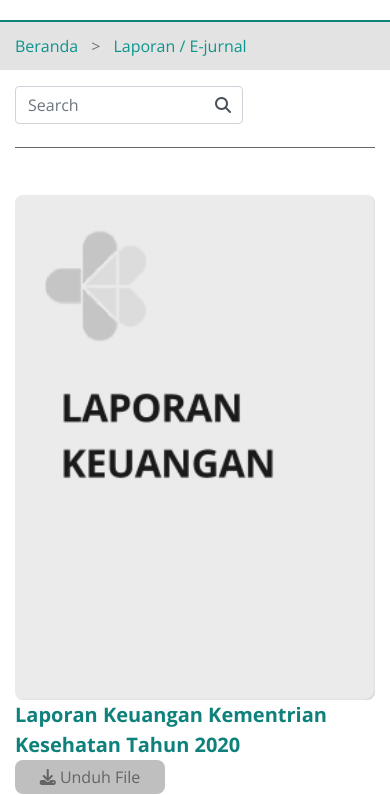
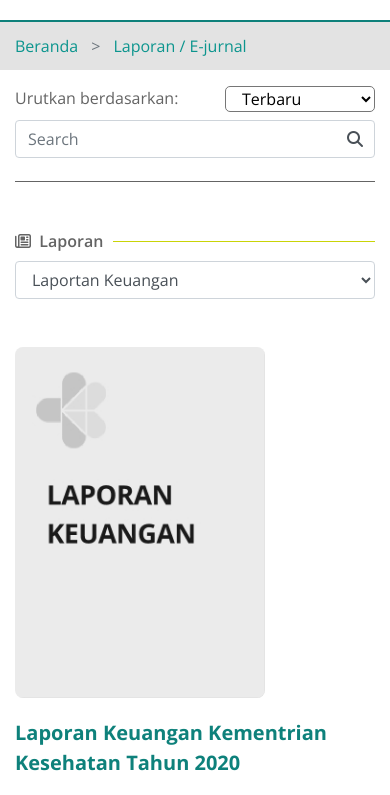
Before and after one commit to rezadevcode/menkes-v2, a website: page app/list-jurnal.html in a window 390 px wide. Shown: the part 76-871 px from the top of the page. Drawn offline with nearby package versions, Linux system fonts and the light colour scheme.

Commit message:
rapihin jurnal chaakkkkk

```diff
--- a/app/list-jurnal.html
+++ b/app/list-jurnal.html
@@ -164,8 +164,8 @@
     </section>
     <section class="search-top-wrapper">
         <div class="container">
-          <div class="d-flex justify-content-between align-items-center bd-highlight">
-            <div class="col-left d-none d-sm-block">
+          <div class="d-flex justify-content-between align-items-center bd-highlight mobile-column">
+            <div class="col-left mb-2">
               <span >Urutkan berdasarkan:</span>
               <select name="" id="">
                 <option value="">Terbaru</option>
@@ -192,7 +192,7 @@
     <section class="page-wrapper news-list list-jurnal">
       <div class="detail-page-wrapper">
         <div class="container">
-            <div class="row">
+            <div class="row reverse-mobile">
                 <div class="col-md-8">
                     <div class="group-news row">
                       <div class="col-md-3">
@@ -265,13 +265,13 @@
                     </nav>
                 </div>
             <!-- sidebar Jurnal-->
-            <div class="col-md-4 sidebar-right">
+            <div class="col-md-4 sidebar-right mb-5">
               <div class="widget news-sidebar">
                   <div class="hd-lable d-flex align-items-center">
                     <div class="lbl"><i class="fa fa-newspaper-o" aria-hidden="true"></i>&nbsp; Laporan</div>
                     <div class="col line-center"></div>
                   </div>
-                  <div class="wr-group-list">
+                  <div class="wr-group-list d-none d-sm-block">
                     <ul class="list-group">
                         <li class="list-group-item"><a href="#">Laporan Keuangan</a></li>
                         <li class="list-group-item"><a href="#">Anggaran</a></li>
@@ -280,7 +280,14 @@
                         <li class="list-group-item"><a href="#">Rencana Umum dan pengadaan</a></li>
                         <li class="list-group-item"><a href="#">Kinerja Kemenkes</a></li>
                     </ul>
-                    </div>
+                  </div>
+                  <select class="form-control d-block d-sm-none mt-2" id="exampleFormControlSelect1">
+                    <option>Laportan Keuangan</option>
+                    <option>2</option>
+                    <option>3</option>
+                    <option>4</option>
+                    <option>5</option>
+                  </select>
               </div>
             </div>
           <!-- end sidebar -->
--- a/app/scss/style.scss
+++ b/app/scss/style.scss
@@ -17,6 +17,16 @@
             color: #0E817B;
             font-weight: 700;
         }
+    }
+}
+
+.mobile-column{
+    flex-direction: column !important;
+}
+
+.reverse-mobile{
+    @media screen and (max-width:768px){
+        flex-direction: column-reverse;
     }
 }
 
@@ -610,15 +620,25 @@
 .search-top-wrapper{
     margin-bottom: 47px;
     .col-left{
+        @media screen and (max-width:768px){
+            width: 100%;
+            display: flex;
+        }
         select{
             width: 150px;
             margin-left: 5px;
             border-radius: 5px;
             background: transparent;
             padding-left: 12px;
+            @media screen and (max-width:768px){
+               margin-left: auto;
+            }
         }
     }
     .col-right{
+        @media screen and (max-width:768px){
+            width: 100%;
+        }
         .search-wrapper{
             position: relative;
             .input-group-text{
@@ -915,14 +935,23 @@
 .list-jurnal{
     .group-news {
         .img{
+            @media screen and (max-width:768px) {
+                margin-bottom: 20px;
+            }
             img{
                 border-radius: 8px;
+                @media screen and (max-width:768px) {
+                    width: 250px;
+                }
             }
         }
         .row-title{
             display: block !important;
             .subtitle-news{
                 margin-bottom: 0;
+                @media screen and (max-width:768px) {
+                    margin-bottom: 20px;
+                }
                 a{
                     color: #0E817B;
                     font-size: 20px;
```
Also changed, not shown: app/css/style.css.
